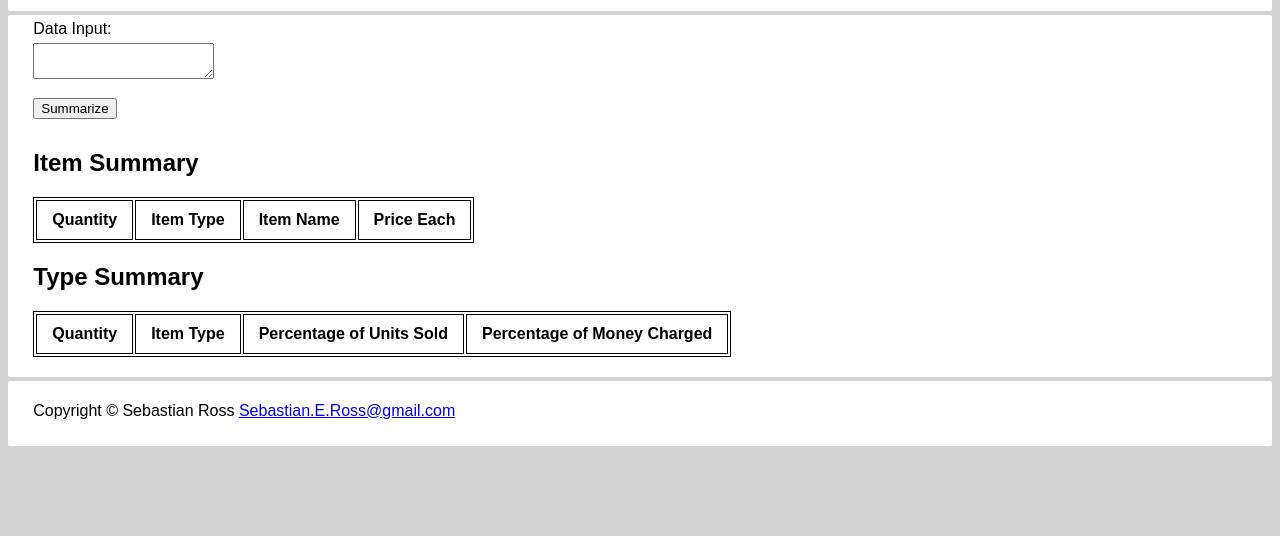
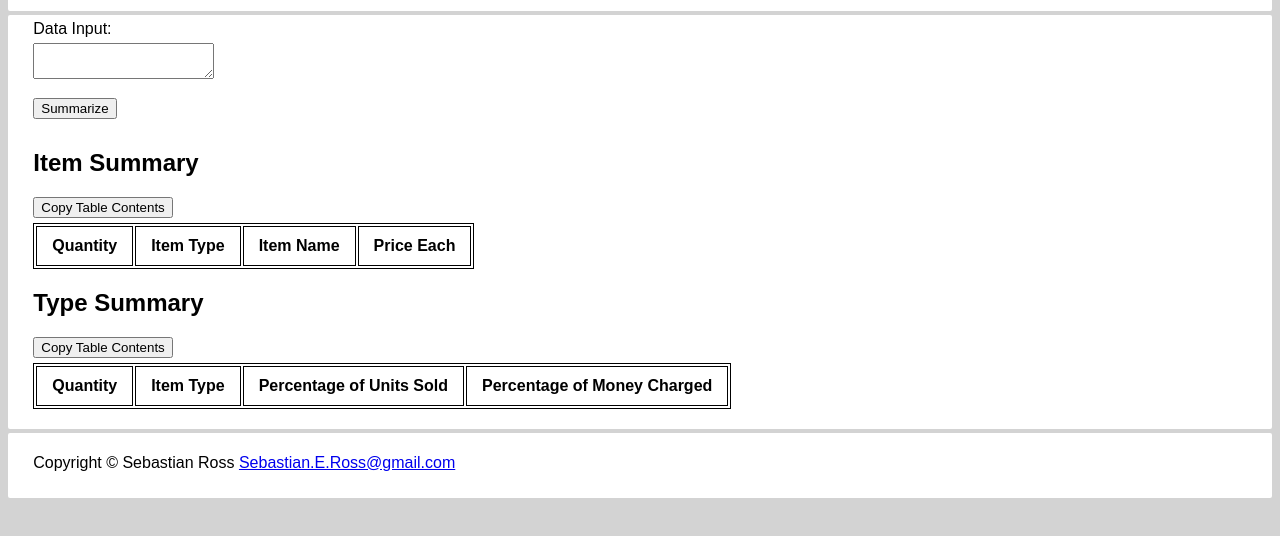
Before and after one commit to TheSebastianRoss/Simple-Invoice-Digest-Webpage, a plain HTML site: page index.html in a window 1280 px wide. Shown: the part 92-628 px from the top of the page. Drawn offline with Linux system fonts and the light colour scheme.

Commit message:
Added buttons to easily copy table contents

```diff
--- a/digest.js
+++ b/digest.js
@@ -224,3 +224,10 @@ function digest() {
 	let rawTypeOutput = summarizeParsedInputByType(parsedInput);
 	updateHtmlTypeTableBody(rawTypeOutput, htmlOutputTypeTableBody);
 }
+
+function copyTableContentsToClipboard(tableID) {
+	let htmlTable = document.getElementById(tableID);
+	let copyText = htmlTable.innerText;
+
+	navigator.clipboard.writeText(copyText);
+}
--- a/index.html
+++ b/index.html
@@ -24,6 +24,7 @@
 
 			<div id="output-zone" >
 				<h2>Item Summary</h2>
+				<button onclick="copyTableContentsToClipboard('output-item-table');" >Copy Table Contents</button>
 				<table id="output-item-table" >
 					<thead id="output-item-table-head" >
 						<tr>
@@ -38,6 +39,7 @@
 				</table>
 
 				<h2>Type Summary</h2>
+				<button onclick="copyTableContentsToClipboard('output-type-table');" >Copy Table Contents</button>
 				<table id="output-type-table" >
 					<thead id="output-type-table-head" >
 						<tr>
```
